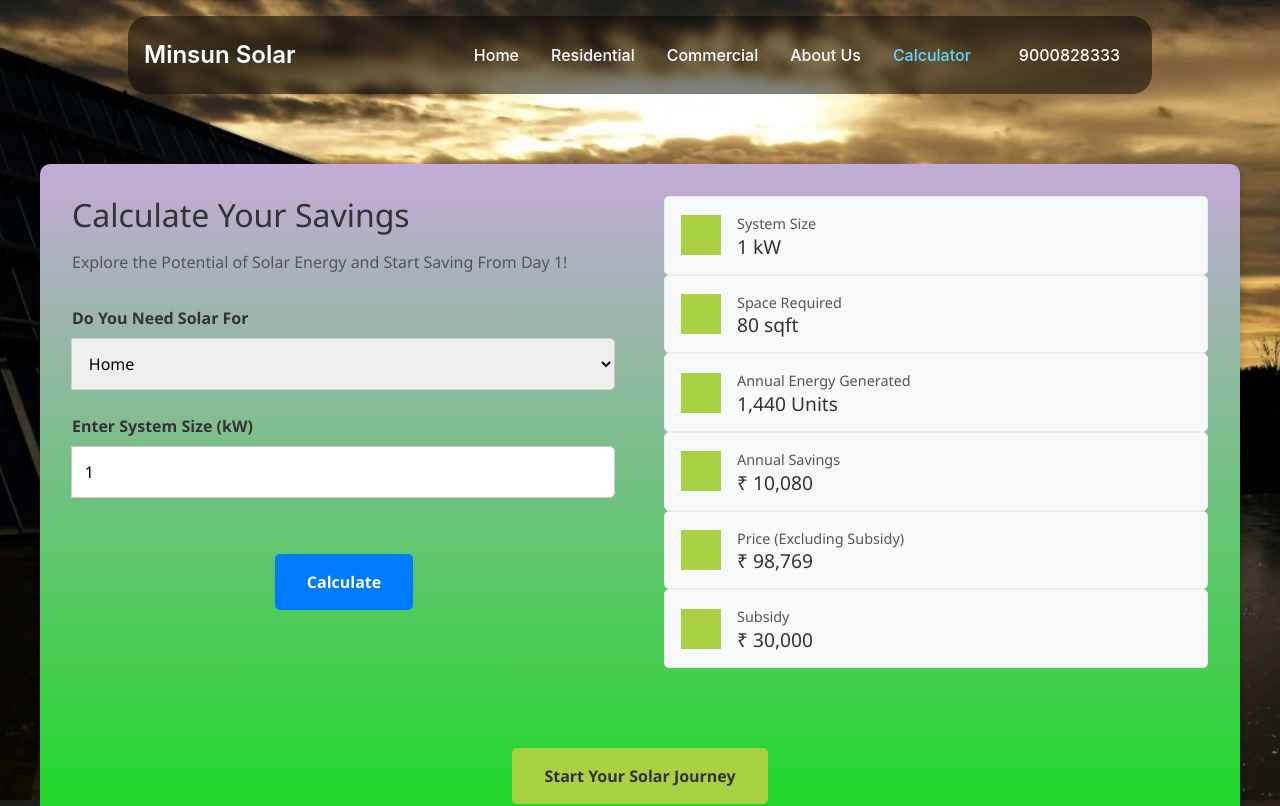
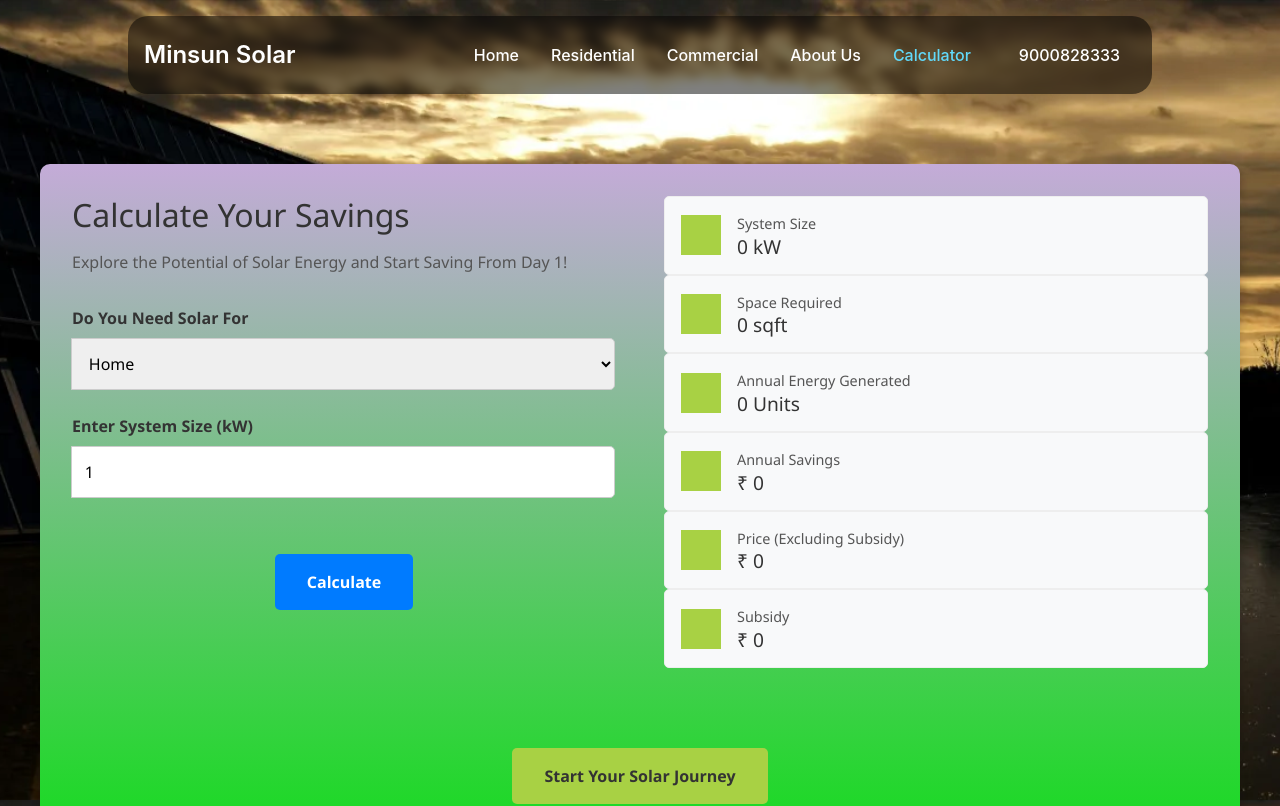
Before and after one commit to ManthanD2004/VEnergy, a React (Create React App) app in the folder frontend/: page /calculator in a window 1280 px wide. Shown: the top 806 px of the page. Built offline with nearby package versions, Linux system fonts and the light colour scheme.

Commit message:
Calculator Done

```diff
--- a/frontend/src/components/SolarCalculator.tsx
+++ b/frontend/src/components/SolarCalculator.tsx
@@ -14,13 +14,15 @@ const SolarCalculator: React.FC<SolarCalculatorProps> = ({ onOpenQuoteModal }) =
   const [loading, setLoading] = useState(false);
   const [error, setError] = useState<string | null>(null);
 
-  // Placeholder values based on the image for 1 kW System Size and 2500 Electricity Bill
-  const systemSize = calcResult ? `${calcResult.system_size} kW` : (activeInput === 'systemSize' ? '1 kW' : '3 kW');
-  const spaceRequired = calcResult ? `${calcResult.space_required} sqft` : (activeInput === 'systemSize' ? '80 sqft' : '238 sqft');
-  const annualEnergyGenerated = calcResult ? `${calcResult.units} Units` : (activeInput === 'systemSize' ? '1,440 Units' : '4,286 Units');
-  const annualSavings = calcResult ? `₹ ${calcResult.savings}` : (activeInput === 'systemSize' ? '₹ 10,080' : '₹ 30,000');
-  const priceExcludingSubsidy = calcResult ? `₹ ${calcResult.price}` : (activeInput === 'systemSize' ? '₹ 98,769' : '₹ 1,99,138');
-  const subsidy = calcResult ? `₹ ${calcResult.subsidy}` : (activeInput === 'systemSize' ? '₹ 30,000' : '₹ 78,000');
+  // Show 0 until Calculate is clicked or if input is empty/zero
+  const isInputEmptyOrZero = !systemSizeKw || Number(systemSizeKw) === 0;
+  const showZero = !calcResult || isInputEmptyOrZero;
+  const systemSize = showZero ? '0 kW' : `${calcResult.system_size} kW`;
+  const spaceRequired = showZero ? '0 sqft' : `${calcResult.space_required} sqft`;
+  const annualEnergyGenerated = showZero ? '0 Units' : `${calcResult.units} Units`;
+  const annualSavings = showZero ? '₹ 0' : `₹ ${calcResult.savings}`;
+  const priceExcludingSubsidy = showZero ? '₹ 0' : `₹ ${calcResult.price}`;
+  const subsidy = showZero ? '₹ 0' : `₹ ${calcResult.subsidy}`;
 
   const handleSystemSizeChange = (event: React.ChangeEvent<HTMLInputElement>) => {
     setSystemSizeKw(event.target.value);
@@ -71,6 +73,13 @@ const SolarCalculator: React.FC<SolarCalculatorProps> = ({ onOpenQuoteModal }) =
     }
   };
 
+  // Trigger calculate on Enter key
+  const handleKeyDown = (event: React.KeyboardEvent<HTMLInputElement>) => {
+    if (event.key === 'Enter') {
+      handleCalculate();
+    }
+  };
+
   return (
     <div className="solar-calculator-section">
       <div className="calculator-container">
@@ -95,6 +104,7 @@ const SolarCalculator: React.FC<SolarCalculatorProps> = ({ onOpenQuoteModal }) =
                 onChange={handleSystemSizeChange}
                 min="1"
                 step="0.1"
+                onKeyDown={handleKeyDown}
               />
             </div>
           ) : (
@@ -105,6 +115,7 @@ const SolarCalculator: React.FC<SolarCalculatorProps> = ({ onOpenQuoteModal }) =
                 id="electricity-bill"
                 value={electricityBill}
                 onChange={handleElectricityBillChange}
+                onKeyDown={handleKeyDown}
               />
             </div>
           )}
@@ -151,6 +162,7 @@ const SolarCalculator: React.FC<SolarCalculatorProps> = ({ onOpenQuoteModal }) =
               <h3>{priceExcludingSubsidy}</h3>
              </div>
           </div>
+          {solarType === 'Home' && (
             <div className="result-card">
               <div className="icon">{/* Subsidy Icon */}</div>
               <div className="text">
@@ -158,6 +170,7 @@ const SolarCalculator: React.FC<SolarCalculatorProps> = ({ onOpenQuoteModal }) =
                 <h3>{subsidy}</h3>
               </div>
             </div>
+          )}
         </div>
         <div className="button-section">
           <button className="start-solar-journey" onClick={onOpenQuoteModal}>Start Your Solar Journey</button>
```
Also changed, not shown: 1 other file (tests, documents, lock files or other folders). Lines whose indentation alone changed are shown as unchanged.
